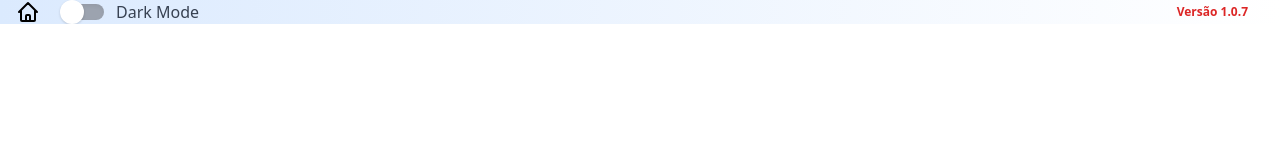
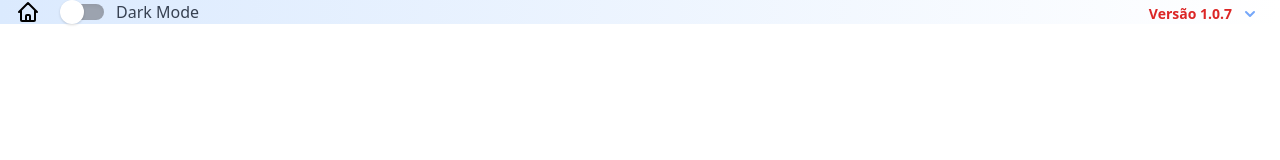
Before and after one commit to rcalvs/portifolio, a React (Create React App) app: page /#/ in a window 1280 px wide. Shown: the top 160 px of the page. Built offline with nearby package versions, Linux system fonts and the light colour scheme.

Commit message:
Version list popover

```diff
--- a/package.json
+++ b/package.json
@@ -5,7 +5,7 @@
   "private": true,
   "dependencies": {
     "@craco/craco": "^6.2.0",
-    "@headlessui/react": "^1.4.0",
+    "@headlessui/react": "^1.4.1",
     "@heroicons/react": "^1.0.3",
     "@testing-library/jest-dom": "^5.11.4",
     "@testing-library/react": "^11.1.0",
--- /dev/null
+++ b/src/components/floatingpainel.jsx
@@ -0,0 +1,63 @@
+import { Popover, Transition } from '@headlessui/react'
+import { ChevronDownIcon } from '@heroicons/react/solid'
+import { Fragment } from 'react'
+import backlog from '../data/backlog.json'
+
+
+// const teste1 = Object.keys(data); // Retorna as Chaves
+// const teste2 = Object.values(data); // Retorna os Valores em Array
+// const teste3 = Object.entries(data); // Retorna Array com Chave + Valor em Array
+
+export default function Floating() {
+  const version = Object.keys(backlog).pop();
+  return (
+    <div className="px-2 fixed top-0 right-0">
+      <Popover className="relative">
+        {({ open }) => (
+          <>
+            <Popover.Button
+              className={`
+                ${open ? '' : 'text-opacity-90'}
+                text-black group bg-orange-700 px-3 py-1 rounded-md inline-flex items-center text-base font-medium hover:text-opacity-100 focus:outline-none focus-visible:ring-2 focus-visible:ring-white focus-visible:ring-opacity-75`}
+            >
+              <span className="text-red-600 text-sm font-bold" >Versão {version}</span>
+              <ChevronDownIcon
+                className={`${open ? '' : 'text-opacity-70'}
+                  ml-2 h-5 w-5 text-blue-500 group-hover:text-opacity-80 transition ease-in-out duration-150`}
+                aria-hidden="true"
+              />
+            </Popover.Button>
+            <Transition
+              as={Fragment}
+              enter="transition ease-out duration-200"
+              enterFrom="opacity-0 translate-y-1"
+              enterTo="opacity-100 translate-y-0"
+              leave="transition ease-in duration-150"
+              leaveFrom="opacity-100 translate-y-0"
+              leaveTo="opacity-0 translate-y-1"
+            >
+              <Popover.Panel className="absolute w-max max-w-md mt-3 transform -translate-x-1/2 left-10">
+                <div className="overflow-hidden rounded-lg shadow-lg ring-1 ring-black ring-opacity-5">
+                  <div className="relative bg-white p-3">
+                    {Object.entries(backlog).map((element) => (
+                      element.map((version) =>(
+                        <div className="flex items-center p-2 -m-3">
+                          <h3 className="text-sm mr-2 font-medium text-gray-900">
+                            {version.version}
+                          </h3>
+                          <p className="text-sm text-gray-500">
+                            {version.content}
+                          </p>
+                        </div>
+                      ))
+                    ))}
+                  </div>
+                </div>
+              </Popover.Panel>
+            </Transition>
+          </>
+        )}
+      </Popover>
+    </div>
+  )
+}
--- a/src/components/frontpage.jsx
+++ b/src/components/frontpage.jsx
@@ -1,7 +1,6 @@
 import profilephoto from '../images/profilephoto.jpg'
 import '../index.css';
 import { ChevronDownIcon } from '@heroicons/react/solid'
-
 
 function FrontPage(){
   return (
@@ -22,7 +21,7 @@ function FrontPage(){
           </div>
         </div>
     </div>
-        <ChevronDownIcon className="w-5 h-5 mx-auto mt-20 text-blue-800" />
+        <ChevronDownIcon className="w-5 h-5 mx-auto mt-20 text-blue-800 dark:text-blue-200" />
     </div>
   );
 }
--- a/src/components/header.jsx
+++ b/src/components/header.jsx
@@ -3,11 +3,11 @@ import useDarkMode from '../data/useDarkMode';
 import { HomeIcon } from '@heroicons/react/outline'
 import {Link } from "react-router-dom"
 import backlog from '../data/backlog.json'
+import Floating from './floatingpainel';
 
 function Header(){
   const [colorTheme, setTheme] = useDarkMode();
-  const version = Object.keys(backlog).pop();
-  // console.log(Object.keys(backlog).pop())
+
   return (
     <div className="flex bg-gradient-to-r from-blue-100 to-white dark:bg-gradient-to-r dark:from-blue-100 dark:to-gray-600">
       <Link to="/">
@@ -34,8 +34,8 @@ function Header(){
       <div className='flex'>
         {/* <h2 className='mx-8 text-blue-700 dark:text-blue-200'>Sobre Mim</h2>
         <h2 className='mx-8 text-blue-700 dark:text-blue-200'>Jornadas</h2>
-        <h2 className='mx-8 text-blue-700 dark:text-blue-200'>Projetos</h2> */}
-        <p className="text-red-600 mx-8 mt-1 text-xs font-bold">Versão {version}</p>
+      <h2 className='mx-8 text-blue-700 dark:text-blue-200'>Projetos</h2> */}
+      <Floating />
       </div>
     </div>
   );
--- a/src/pages/Home.jsx
+++ b/src/pages/Home.jsx
@@ -22,12 +22,13 @@ function Home() {
   return (
     <>
     <Header />
+    <div className="bg-white dark:bg-gray-600 h-full">
+
       <Swiper
         direction={'vertical'}
         pagination={{"clickable": true }}
-      className="mySwiper bg-white dark:bg-gray-600"
+        className="mySwiper"
       >
-
         <SwiperSlide >
           <FrontPage />
         </SwiperSlide>
@@ -52,6 +53,7 @@ function Home() {
           <Backlog />
         </SwiperSlide>
       </Swiper>
+    </div>
     </>
   );
 }
```
Also changed, not shown: 1 other file (tests, documents, lock files or other folders). Lines whose indentation alone changed are shown as unchanged.
